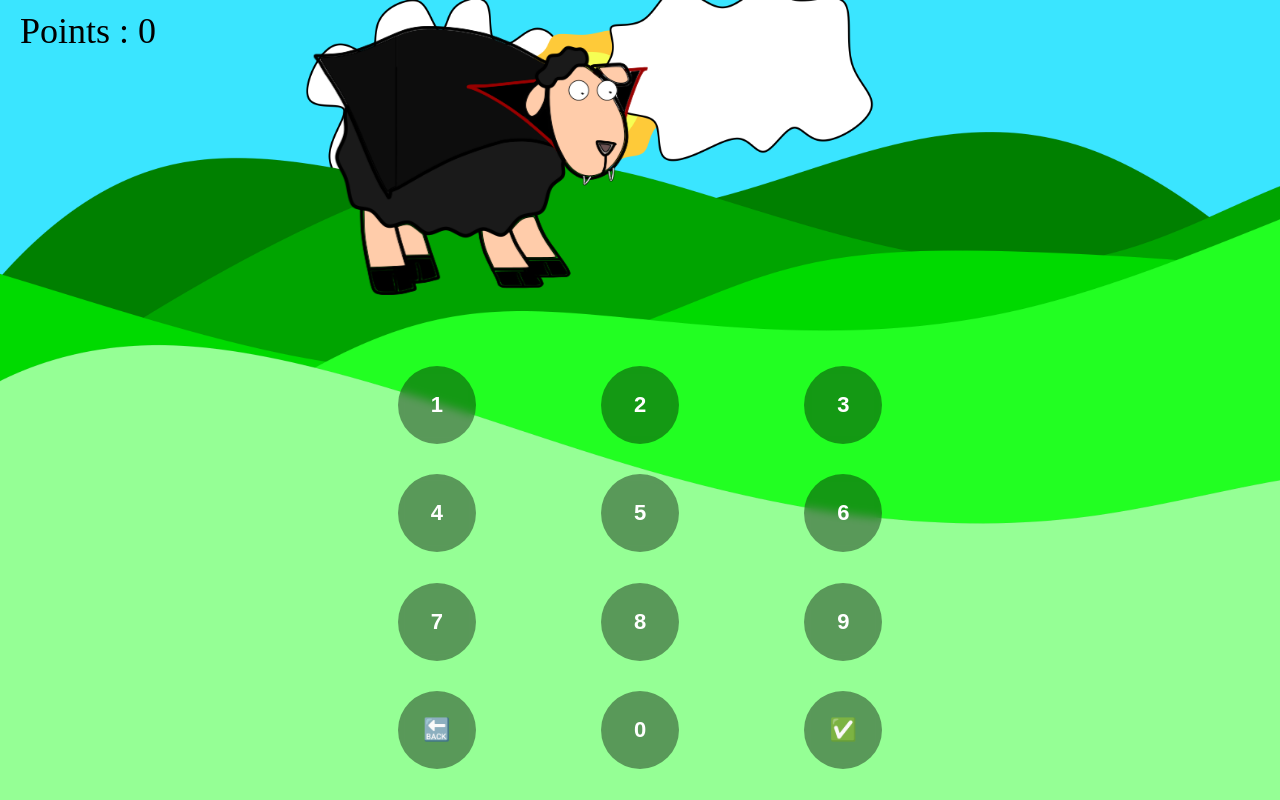
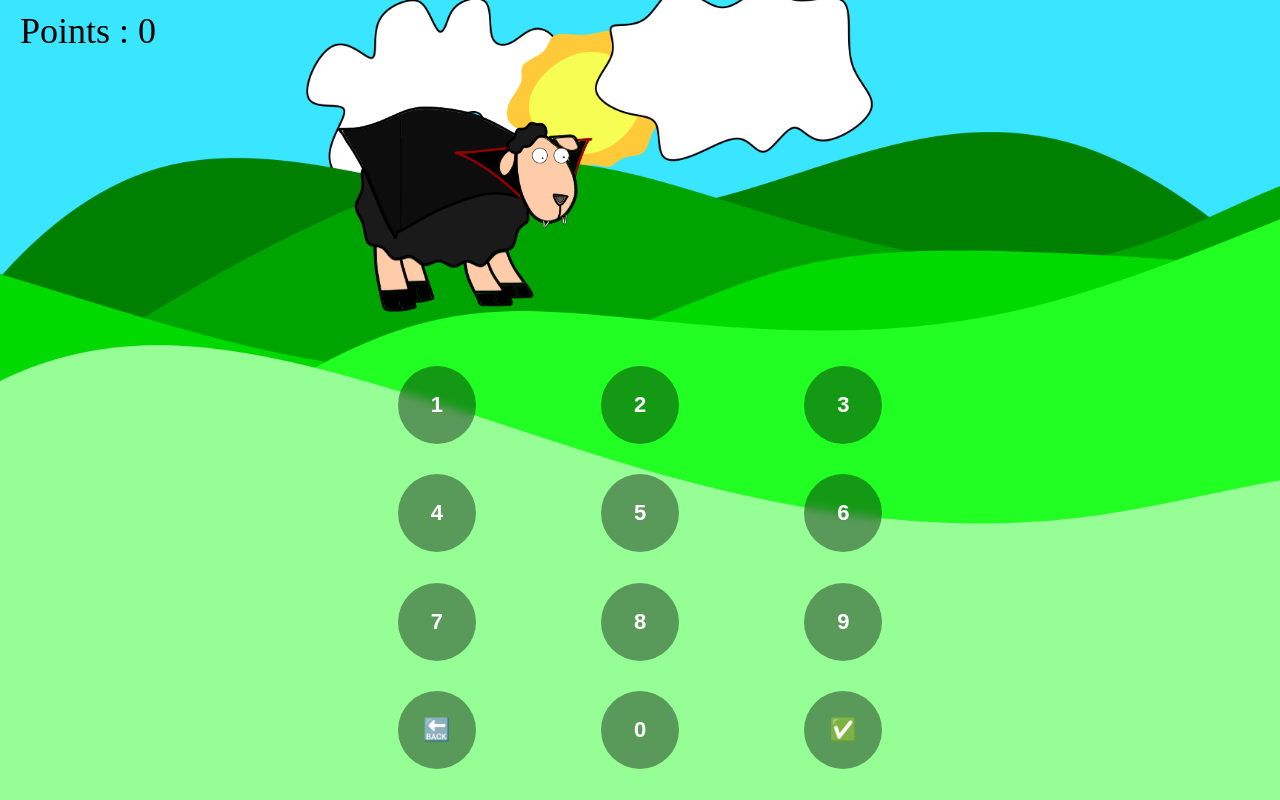
Before and after one commit to akishtp/Count-Sheepula, a React (Create React App) app: page / in a window 1280 px wide. Built offline with nearby package versions, Linux system fonts and the light colour scheme.

Commit message:
Animation's a whole lot bittier now

```diff
--- a/src/components/SheepWindow/SheepWindow.css
+++ b/src/components/SheepWindow/SheepWindow.css
@@ -8,7 +8,7 @@
 }
 .sheep-window img {
   display: block;
-  height: 84%;
+  height: 64%;
   position: absolute;
   left: calc(100vw - 100%);
 }
--- a/src/components/SheepWindow/sheepAnimation.css
+++ b/src/components/SheepWindow/sheepAnimation.css
@@ -1,29 +1,23 @@
 .sheep-window img {
   /* transform: scaleX(-1); */
-  animation: sheepMove 5s ease-in-out infinite;
+  animation: sheepMove ease 5s infinite;
 }
 
 @keyframes sheepMove {
   0% {
     transform: translateX(0) scaleX(-1);
   }
-  24% {
+  25% {
+    transform: translateX(calc((100vw - 100%) / 2)) scaleX(-1) translateY(36%);
+  }
+  49% {
     transform: translateX(calc(100vw - 100%)) scaleX(-1);
   }
-  25% {
+  50% {
     transform: translateX(calc(100vw - 100%)) scaleX(1);
   }
-  49% {
-    transform: translateX(0) scaleX(1);
-  }
-  50% {
-    transform: translateX(0) scaleX(-1);
-  }
-  74% {
-    transform: translateX(calc(100vw - 100%)) scaleX(-1);
-  }
   75% {
-    transform: translateX(calc(100vw - 100%)) scaleX(1);
+    transform: translateX(calc((100vw - 100%) / 2)) translateY(36%);
   }
   99% {
     transform: translateX(0) scaleX(1);
--- a/src/features/sheepCounterSlice.ts
+++ b/src/features/sheepCounterSlice.ts
@@ -35,9 +35,9 @@ export const sheepCounterSlice = createSlice({
     submitValue: (state) => {
       console.log(state.value + " sended" + state.randNum);
       if (state.value === state.randNum.toString()) {
+        state.randNum = Math.floor(Math.random() * 10 + 1);
         state.points += 1;
       }
-      state.randNum = Math.floor(Math.random() * 10 + 1);
       state.value = "";
     },
   },
```
